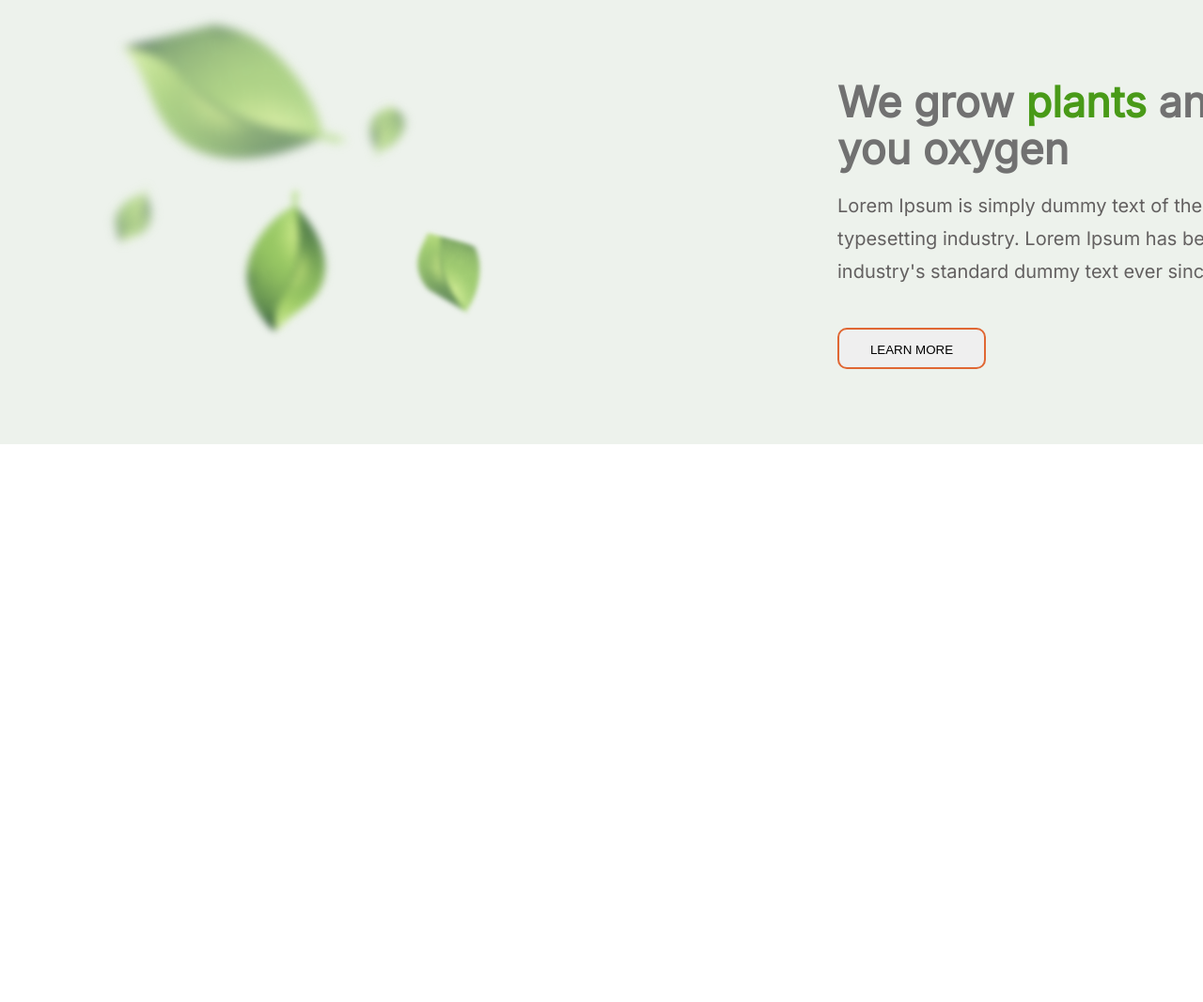
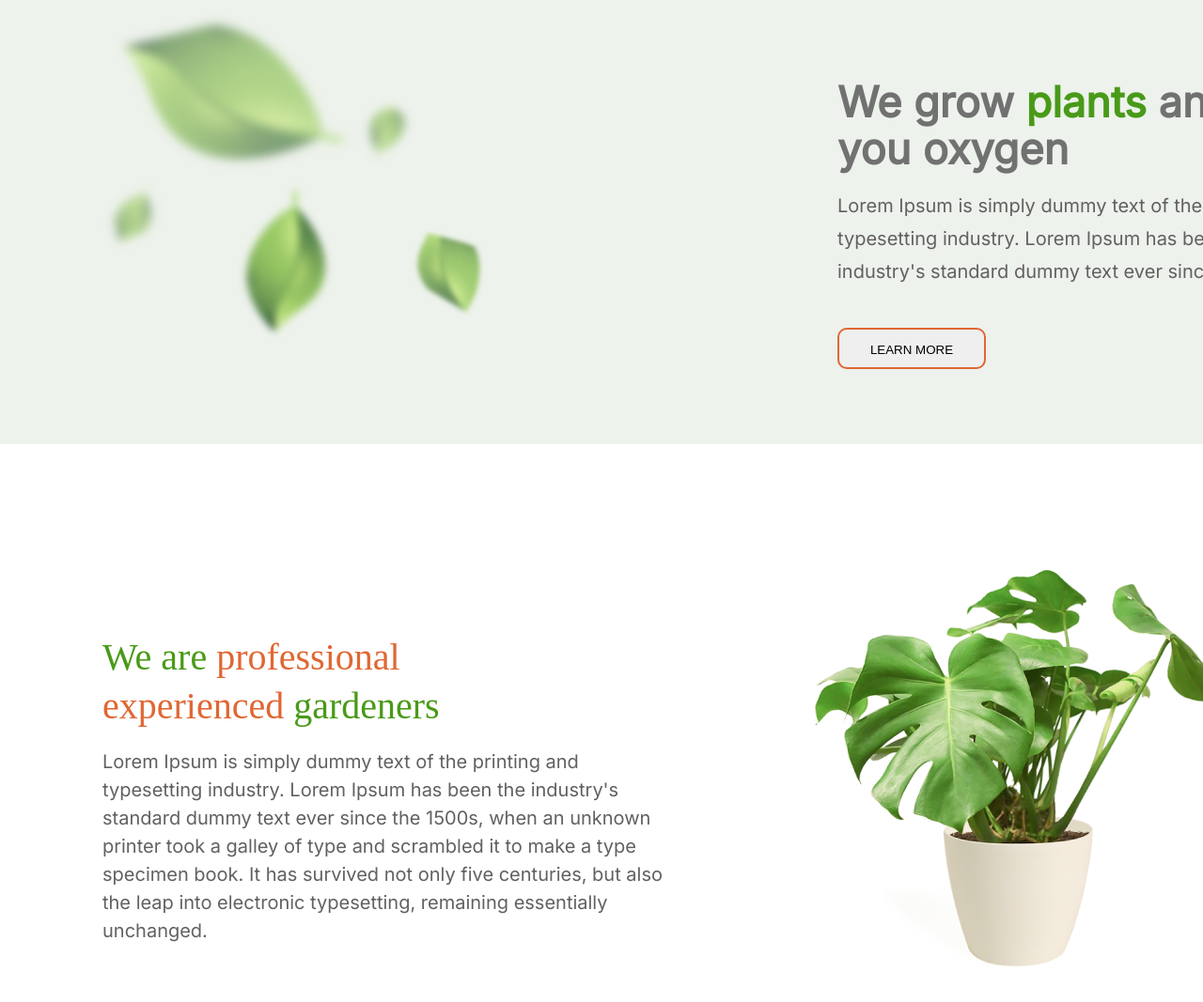
Before and after one commit to UlianaMakarova/plants, a plain HTML site: page index.html in a window 1280 px wide. Shown: the part 193-1260 px from the top of the page at 94% size. Before the commit the page ends 800 px from the top, so only its background shows below. Drawn offline with Linux system fonts and the light colour scheme; a web font is replaced by a local one.

Commit message:
feat: add about_section

```diff
--- a/css/style.css
+++ b/css/style.css
@@ -296,3 +296,68 @@
 
     color: #000000;
 }
+.about_block{
+
+    position: absolute;
+    width: 1440px;
+    height: 666px;
+    left: 0px;
+    top: 666px;
+
+    background: #FFFFFF;
+}
+.about_section{
+    position: absolute;
+    width: 1222px;
+    height: 479px;
+    left: 109px;
+    top: 93px;
+}
+.about_img{
+    position: absolute;
+    width: 464px;
+    height: 479px;
+    left: 867px;
+    top: 93px;
+
+    background: url(../assets/houseplant1.png);
+}
+.about_subblock{
+    position: absolute;
+    width: 605px;
+    height: 350px;
+    left: 109px;
+    top: 161px;
+}
+.about_header{
+    /* We are professional experienced gardeners */
+
+    position: absolute;
+    width: 463px;
+    height: 102px;
+
+    font-family: 'Inika';
+    font-style: normal;
+    font-weight: 400;
+    font-size: 40px;
+    line-height: 52px;
+
+    color: #499A18;
+}
+.about_text{
+    /* Lorem Ipsum is simply dummy text of the printing and typesetting industry. Lorem Ipsum has been the industry's standard dummy text ever since the 1500s, when an unknown printer took a galley of type and scrambled it to make a type specimen book. It has survived not only five centuries, but also the leap into electronic typesetting, remaining essentially unchanged. */
+    position: absolute;
+    width: 605px;
+    height: 208px;
+
+    top: 142px;
+
+    font-family: 'Inter';
+    font-style: normal;
+    font-weight: 400;
+    font-size: 20px;
+    line-height: 30px;
+    /* or 150% */
+
+    color: #636060;
+}
--- a/index.html
+++ b/index.html
@@ -52,7 +52,16 @@
 
     </div>
     <p><a name="about"></a></p>
-    <div class="about">
+    <div class="about_block">
+        <div class="section">
+            <div class="about_subblock">
+                <p class="about_header">We are <span style="color: #E06733">professional experienced</span> gardeners</p>
+                <p class="about_text">Lorem Ipsum is simply dummy text of the printing and typesetting industry. Lorem Ipsum has been the industry's standard dummy text ever since the 1500s, when an unknown printer took a galley of type and scrambled it to make a type specimen book. It has survived not only five centuries, but also the leap into electronic typesetting, remaining essentially unchanged.</p>
+            </div>
+            <div class="about_img">
+
+            </div>
+        </div>
 
     </div>
 </body>
```
Also changed, not shown: assets/houseplant1.png (added).
